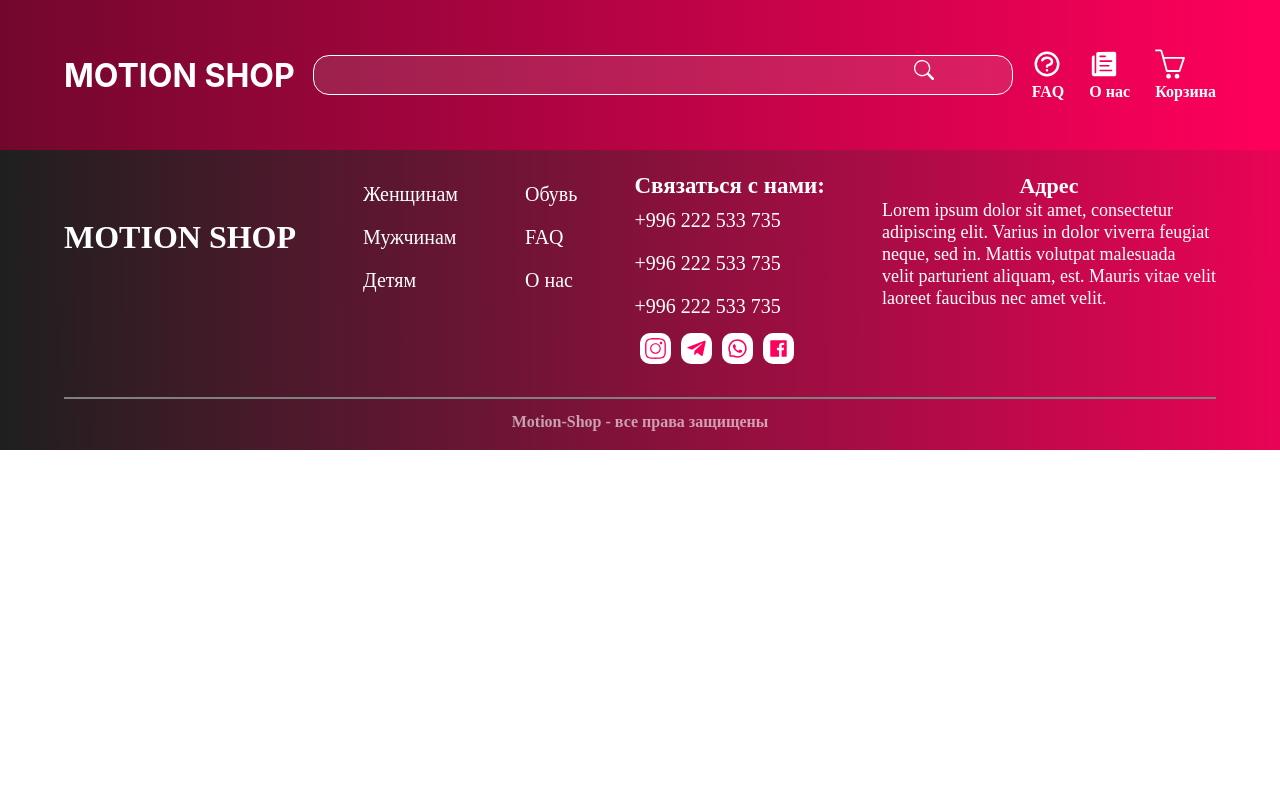
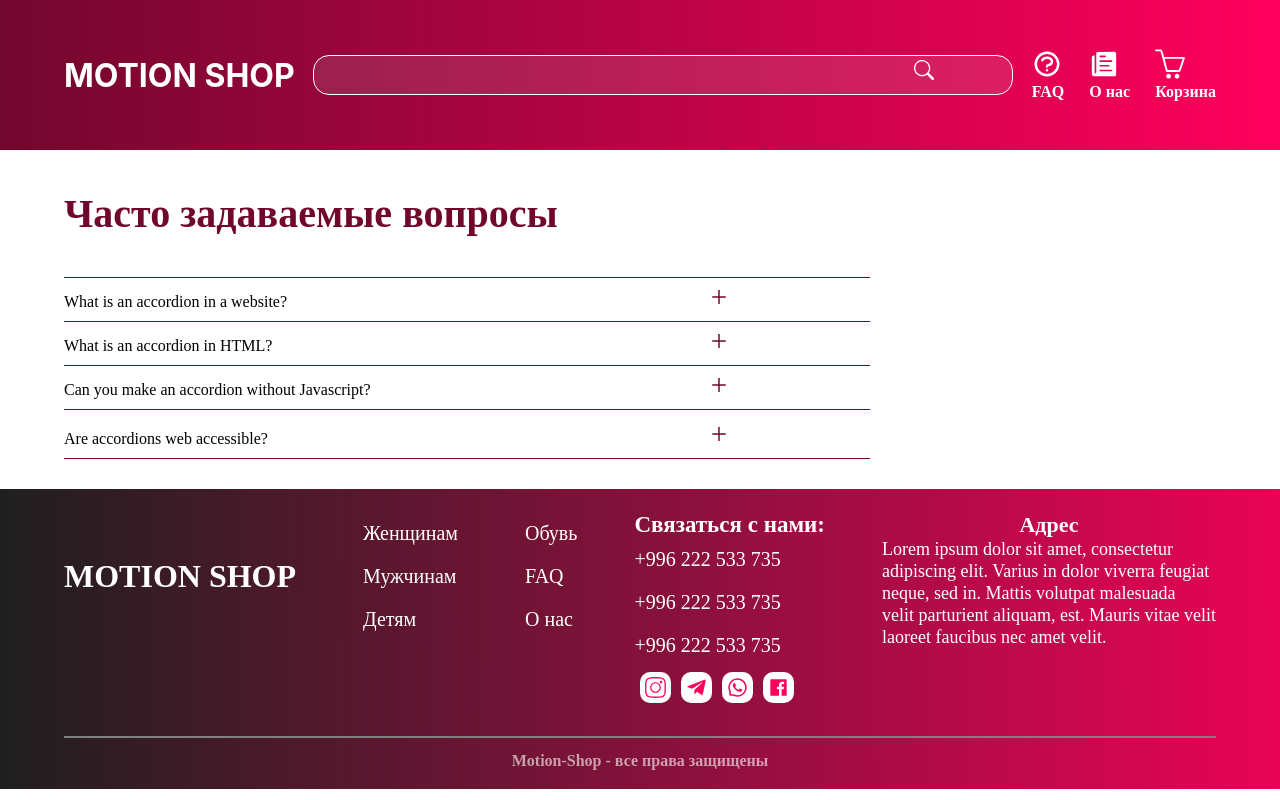
Before and after one commit to urmat02dev/motion-shop, a React (Create React App) app: page /faq in a window 1280 px wide. Built offline with nearby package versions, Linux system fonts and the light colour scheme.

Commit message:
add accordion

```diff
--- a/src/components/about/About.js
+++ b/src/components/about/About.js
@@ -3,7 +3,7 @@ import "./About.scss"
 const About = () => {
     return (
         <div>
-
+<h1>dkewdkwk</h1>
         </div>
     );
 };
--- a/src/components/faq/Faq.js
+++ b/src/components/faq/Faq.js
@@ -1,11 +1,70 @@
 import React from 'react';
+import "./Faq.scss"
+import {AiOutlinePlus} from "react-icons/ai";
 
-const Faq = () => {
+const About = () => {
     return (
-        <div>
+        <>
+            <div id="questions">
+                <div className="container">
+                    <div className="questions">
+                        <h1>Часто задаваемые вопросы</h1>
 
-        </div>
+                        <div className="questions--card">
+                            <div className="questions--card__provide">
+                                <h1>What is an accordion in a website?</h1>
+                                <input type="checkbox" id="plus"/>
+                                <label htmlFor="plus"><AiOutlinePlus className="plus"/></label>
+                                <div className="questions--card__provide--lorem">
+                                    <p className="questions--card__provide--lorem__paragraph">
+                                        What is an accordion in web design?
+                                        In web design, an accordion is a type of menu
+                                        that displays a list of headers stacked on top of one another.
+                                        When clicked on, these headers will either reveal or hide
+                                        associated content.</p>
+                                </div>
+                            </div>
+
+                            <div className="questions--card__provide">
+                                <h1>What is an accordion in HTML?</h1>
+                                <input type="checkbox" id="plus2"/>
+                                <label htmlFor="plus2"><AiOutlinePlus className="plus"/></label>
+                                <div className="questions--card__provide--lorem">
+                                    <p className="questions--card__provide--lorem__paragraph">
+                                        Accordion. An accordion is used to show HTML content.
+                                        Use the w3-hide class to hide the accordion content.</p>
+                                </div>
+                            </div>
+
+                            <div className="questions--card__provide">
+                                <h1>Can you make an accordion without Javascript?</h1>
+                                <input type="checkbox" id="plus3"/>
+                                <label htmlFor="plus3"><AiOutlinePlus className="plus"/></label>
+                                <div className="questions--card__provide--lorem">
+                                    <p className="questions--card__provide--lorem__paragraph">
+                                        To create an accordion in HTML the user can use the HTML5 details element.
+                                        We can create a good Accordion using a detail element and minimum CSS..</p>
+                                </div>
+                            </div>
+
+                            <div className="questions--card__provide2">
+                                <h1>Are accordions web accessible?</h1>
+                                <input type="checkbox" id="plus4"/>
+                                <label htmlFor="plus4"><AiOutlinePlus className="plus"/></label>
+                                <div className="questions--card__provide2--lorem">
+                                    <p className="questions--card__provide2--lorem__paragraph">
+                                        Accordions are also web structures that often require
+                                        JavaScript to show/hide things based on a user click or focus event.
+                                        The key to making accordions accessible is to toggle some ARIA
+                                        properties and states on user click or focus events</p>
+                                </div>
+                            </div>
+                        </div>
+                    </div>
+                </div>
+            </div>
+        </>
     );
 };
 
-export default Faq;
+export default About;
--- a/src/components/faq/Faq.scss
+++ b/src/components/faq/Faq.scss
@@ -0,0 +1,106 @@
+#questions{
+  .questions{
+    padding: 0 0 30px 0;
+    h1{
+      color: #72072D;
+      padding: 40px 0;
+      font-size: 40px;
+    }
+    &--card {
+      width: 70%;
+
+      &__provide {
+        display: flex;
+        flex-wrap: wrap;
+        align-items: baseline;
+        border-top: 1px solid #72072D;
+
+        h1 {
+          font-size: 16px;
+          font-weight: 200;
+          color: black;
+          padding: 15px 0 10px 0;
+          width: 80%;
+        }
+
+        input {
+          display: none;
+        }
+
+        .plus {
+          font-size: 20px;
+          color: #72072D;
+        }
+
+        #plus:checked ~ .questions--card__provide--lorem {
+          height: 40px;
+        }
+
+        #plus2:checked ~ .questions--card__provide--lorem {
+          height: 40px;
+        }
+
+        #plus3:checked ~ .questions--card__provide--lorem {
+          height: 40px;
+        }
+
+        #plus4:checked ~ .questions--card__provide--lorem {
+          height: 40px;
+        }
+
+        &--lorem {
+          height: 0;
+          overflow: hidden !important;
+          transition: 1s;
+
+          &__paragraph {
+            font-size: 15px;
+            color: black;
+            font-weight: 200;
+          }
+        }
+      }
+      &__provide2 {
+        display: flex;
+        flex-wrap: wrap;
+        align-items: baseline;
+        border-top: 1px solid #72072D;
+        border-bottom: 1px solid #72072D;
+
+        h1 {
+          font-size: 16px;
+          font-weight: 200;
+          color: black;
+          padding: 20px 0 10px 0;
+          width: 80%;
+        }
+
+        input {
+          display: none;
+        }
+
+        .plus {
+          font-size: 20px;
+          color: #72072D;
+        }
+
+        #plus4:checked ~ .questions--card__provide2--lorem {
+          height: 40px;
+        }
+
+        &--lorem {
+          height: 0;
+          overflow: hidden !important;
+          transition: 1s;
+
+          &__paragraph {
+            font-size: 15px;
+            color: black;
+            font-weight: 200;
+          }
+        }
+      }
+    }
+
+  }
+}
--- a/src/components/header/Header.scss
+++ b/src/components/header/Header.scss
@@ -67,73 +67,3 @@
 }
 @media (max-width: 320px) {
 }
-#header{
-  background: linear-gradient(90deg, #72072D 0%, #FF005C 100%);
-
-  .header{
-    display: flex;
-    align-items: center;
-    justify-content: space-between;
-    height: 150px;
-    &--logo{
-      h1{
-        color: #FFFFFF;
-        font-family: 'Inter',sans-serif;
-      }
-    }
-    &--right{
-      display: flex;
-      justify-content: space-between;
-      width: 16%;
-      .logo{
-        color: white;
-        font-size: 30px;
-      }
-      h1{
-        color: white;
-        font-size: 16px;
-      }
-    }
-    &--search{
-      input{
-        width: 700px;
-        height: 40px;
-        border-radius: 16px;
-        border: 1px solid white;
-        background: rgba(196, 196, 196, 0.14);
-        color: white;
-        padding: 10px;
-        font-size: 15px;
-      }
-      .search{
-        color: white;
-        font-size: 20px;
-        position: absolute;
-        right: 27%;
-        top: 7.5%;
-      }
-    }
-  }
-}
-
-@media (max-width: 1200px) {
-
-}
-@media (max-width: 1024px) {
-}
-@media (max-width: 992px) {
-}
-@media (max-width: 768px) {
-}
-@media (max-width: 576px) {
-}
-@media (max-width: 450px) {
-}
-@media (max-width: 414px) {
-}
-@media (max-width: 380px) {
-}
-@media (max-width: 360px) {
-}
-@media (max-width: 320px) {
-}
--- a/src/components/main-page/hero/Hero.scss
+++ b/src/components/main-page/hero/Hero.scss
@@ -1,28 +1,47 @@
 #hero {
   .hero {
     display: flex;
-    width: 1440px;
-    .clothes {
-      background: url("./img/Rectangle 2256.png");
+    width: 1140px;
+    margin-bottom: 500px;
+    &--img{
       display: flex;
-      flex-direction: column;
-      justify-content: space-evenly;
+      position: absolute;
+      &--one{
+        margin-top: -10px;
+        position: relative;
+        z-index: 2;
+      }
+      &--two{
+        margin-left: -245px;
+        margin-top: -10px;
+        z-index: 1;
+      }
+    }
+    .clothes{
+      z-index: 3;
+      position: absolute;
+      right: 1px;
+      top: 200px;
       h1 {
+        font-weight: 900;
         color: #72072D;
         font-size: 48px;
         padding: 0 160px 0 76px;
       }
+      .for{
+        display: flex;
+        flex-direction: column;
+        margin-top: 75px;
+        margin-left: 15px;
+        a{
+          color: #FF005C;
+          font-size: 24px;
+          padding: 10px 0 10px 76px;
+          font-weight: 900;
+        }
+      }
     }
 
-    .for {
-      display: flex;
-      flex-direction: column;
 
-      a {
-        color: #FF005C;
-        font-size: 24px;
-        padding: 10px 0 10px 76px;
-      }
-    }
   }
 }
```
